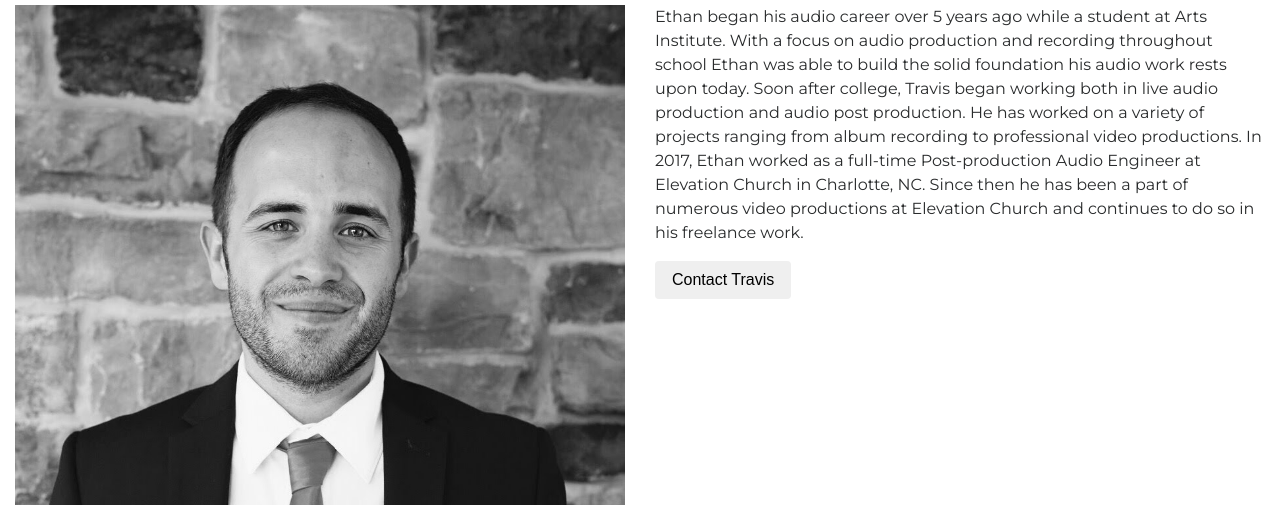
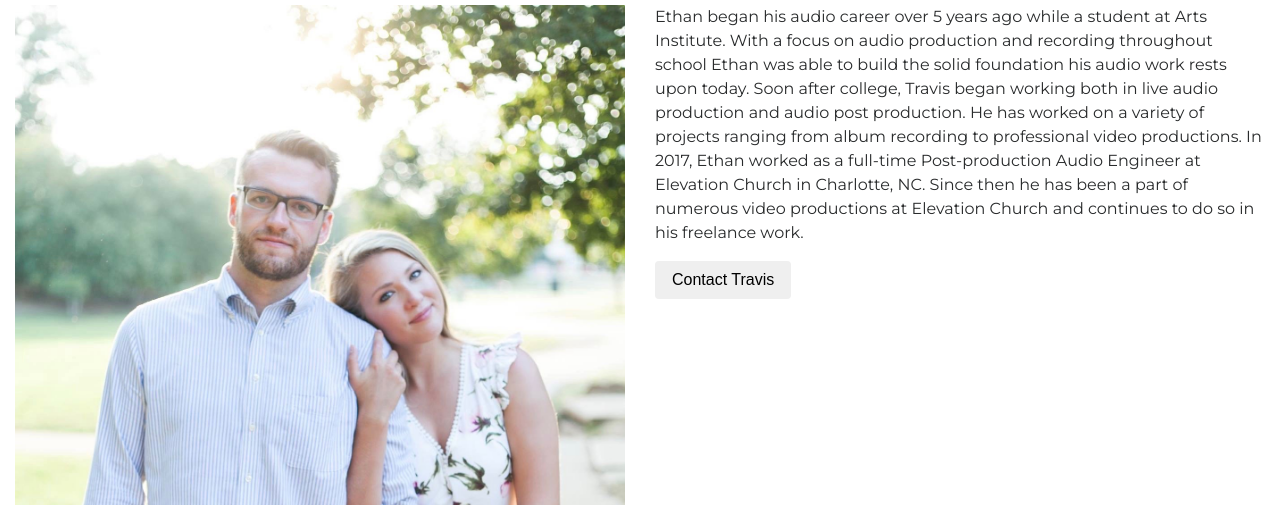
Before and after one commit to travisfrazier/ethanjones, a plain HTML site: page index.html in a window 1280 px wide. Shown: the part 447-952 px from the top of the page. Drawn offline with nearby package versions, Linux system fonts and the light colour scheme; files whose address does not match are found by name.

Commit message:
photo updates

```diff
--- a/index.html
+++ b/index.html
@@ -45,7 +45,7 @@
   <div class="row">
     <div class="col-md-6">
       <figure class="profile-image">
-        <img src="./assets/images/profile.jpg" alt="profile of ethan">
+        <img src="./assets/images/ethan.jpg" alt="profile of ethan">
       </figure>
     </div>
     <div class="col-md-6">
```
Also changed, not shown: assets/images/ethan.jpg (added).
